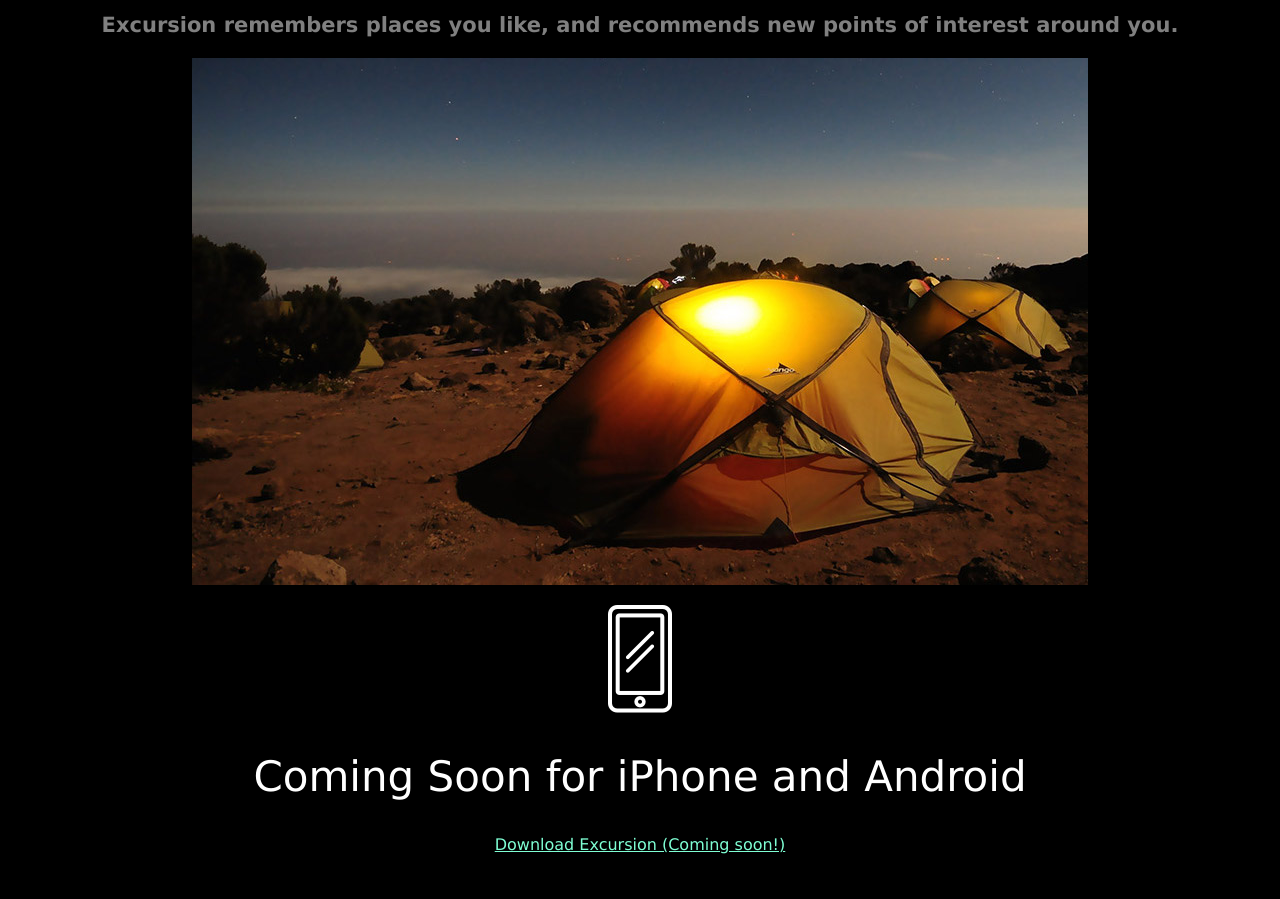
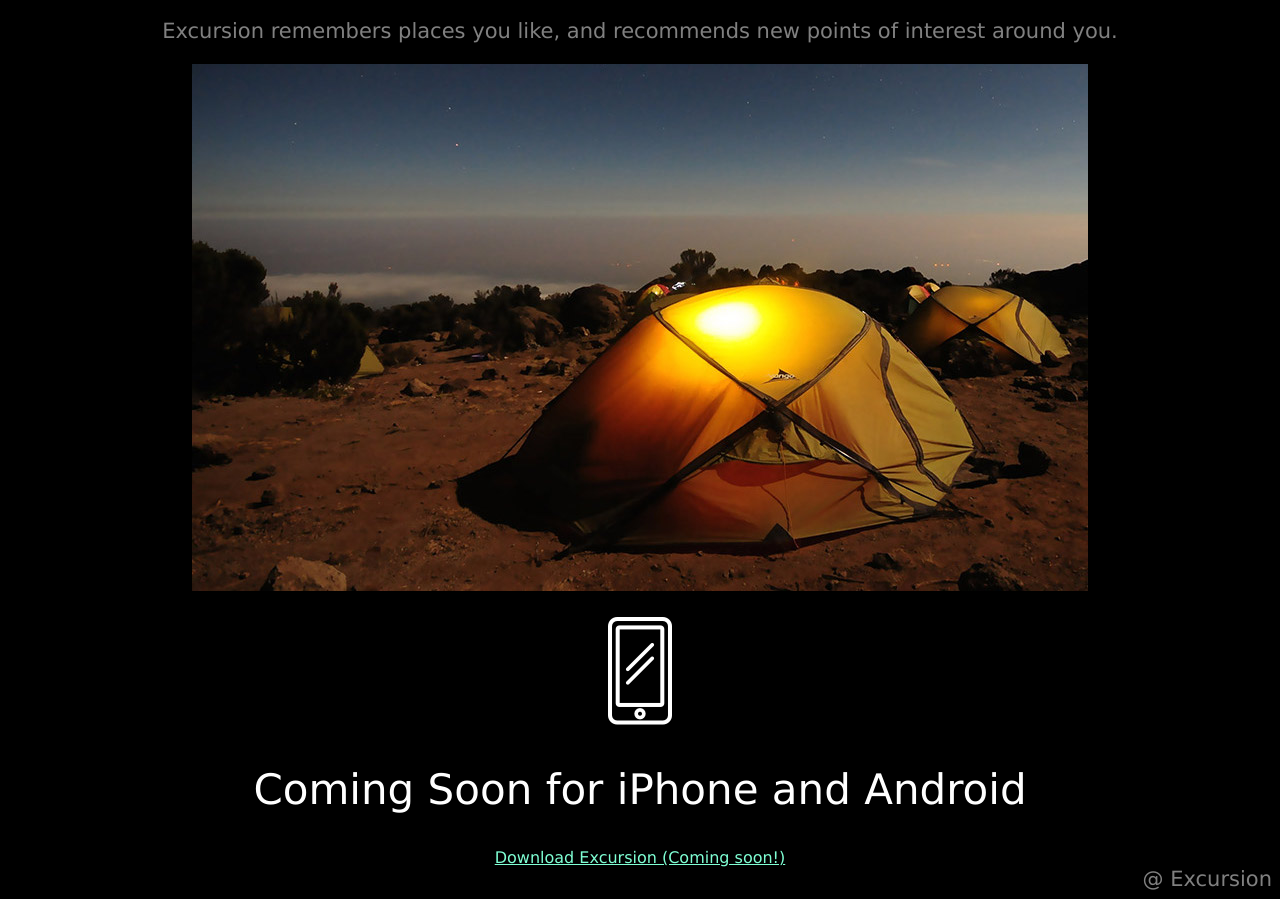
Before and after one commit to ghugan/excursion, a plain HTML site: page index.html in a window 1280 px wide. Shown: the part 420-1319 px from the top of the page. Before the commit the page ends 1282 px from the top, so only its background shows below. Drawn offline with Linux system fonts and the light colour scheme.

Commit message:
add footer

```diff
--- a/index.html
+++ b/index.html
@@ -12,11 +12,12 @@
   <a href="#">Download Excursion (Coming soon!)</a>
   <p><video src="./resources/videos/excursion.mov" type="video/mov" autoplay></video></p>
   <h2>Your personal travel guide</h2>
-  <h3>Excursion remembers places you like, and recommends new points of interest around you.</h3>
+  <p>Excursion remembers places you like, and recommends new points of interest around you.</p>
   <p><img src="./resources/images/camp.jpg" alt=""></p>
   <p><img src="./resources/images/phone.png" alt=""></p>
 
-    <h2>Coming Soon for iPhone and Android</h2>
+  <h2>Coming Soon for iPhone and Android</h2>
   <a href="#">Download Excursion (Coming soon!)</a>
+  <footer>@ Excursion</footer>
 </body>
 </html>
--- a/resources/css/style.css
+++ b/resources/css/style.css
@@ -1,16 +1,16 @@
 h1 {
-
-  font-weight: normal;
   font-size:50px;
   color:white;
   text-align: center;
+  font-weight:normal;
 }
 
 body{
   background-color: black;
   text-align: center;
-    color:white;
-    font-family: Verdana;
+  color:white;
+  font-family: Verdana;
+  font-weight: 400;
 }
 
 a {
@@ -23,7 +23,13 @@ h2{
   font-weight: 300;
   font-size: 42px;
 }
-h3{
+p{
   font-size:21px;
   color:gray;
 }
+
+footer{
+  text-align: right;
+  color:gray;
+  font-size:21px;
+}
```
